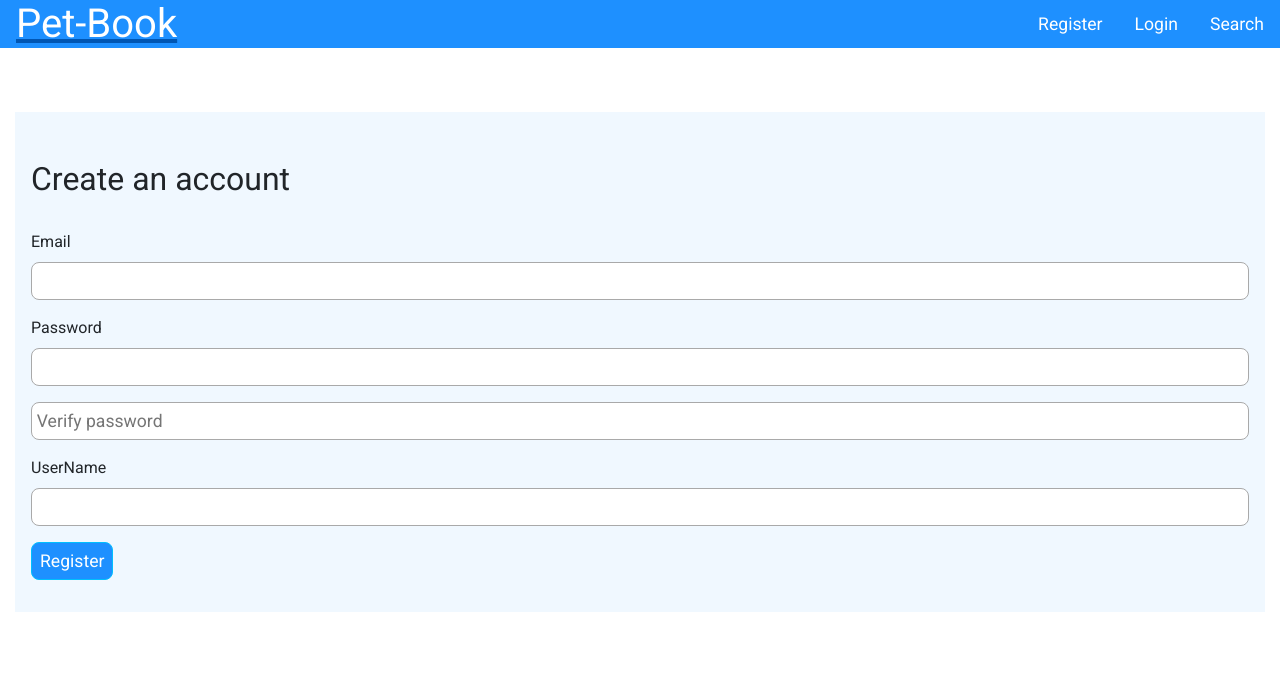
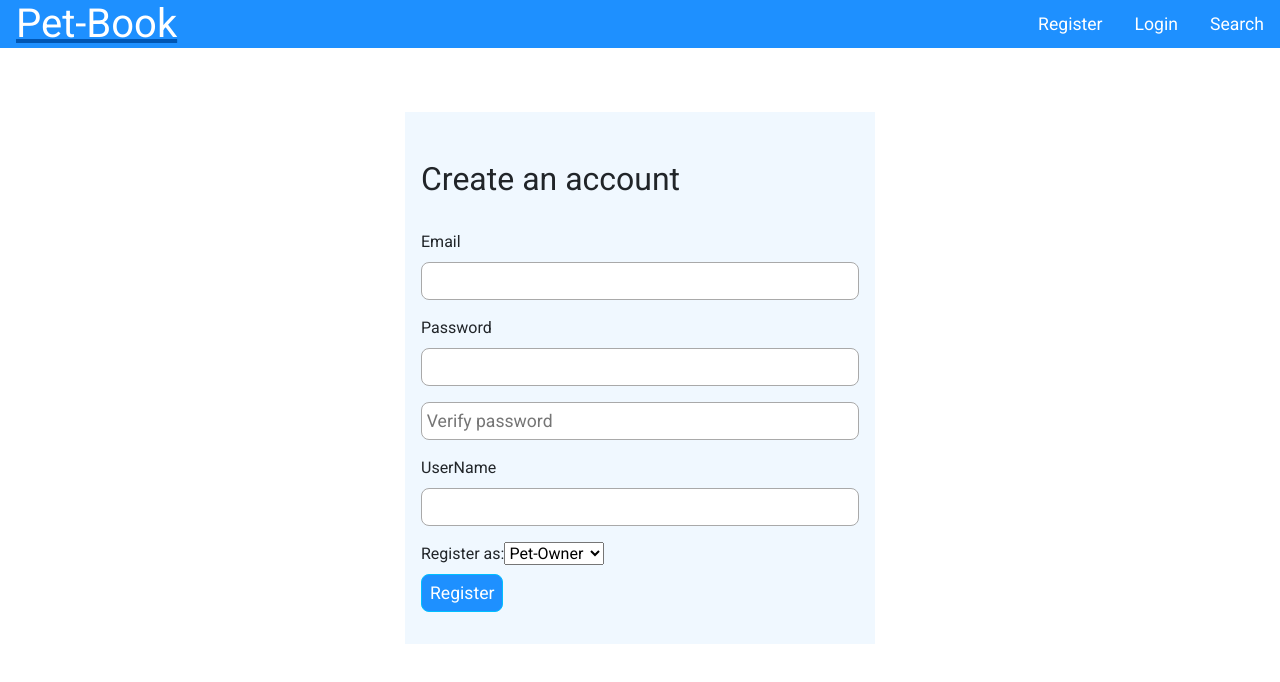
Before and after one commit to asharma984/Pet-Book-Front-End, a React (Create React App) app: page /register in a window 1280 px wide. Shown: the top 682 px of the page. Built offline with nearby package versions, Linux system fonts and the light colour scheme; no server answers.

Commit message:
added user type

```diff
--- a/src/components/HomeComponents/Application.js
+++ b/src/components/HomeComponents/Application.js
@@ -52,7 +52,7 @@ function Application(){
             <BrowserRouter>
                 <UserContext.Provider value={{userData,setUserData}}>
                 <Header/>
-                <div className="container-fluid">
+                <div className="container">
                 <Switch>
                     <Route exact path="/" component={Home} />
                     <Route exact path="/login" component={Login} />
--- a/src/components/auth/Register.js
+++ b/src/components/auth/Register.js
@@ -9,6 +9,7 @@ export default function Register(){
     const [password,setPassword]=useState();
     const [passwordCheck,setPasswordCheck]=useState();
     const [userName,setUserName]=useState();
+    const [userType,setUserType]=useState("pet-owner");
     const {setUserData} =useContext(UserContext);
     const history=useHistory();
     const [error,setError]=useState();
@@ -16,7 +17,7 @@ export default function Register(){
     const submit= async (e)=>{
         e.preventDefault();
         try {
-            const newUser = {email, password, passwordCheck, userName};
+            const newUser = {email, password, passwordCheck, userName,userType};
             await Axios.post("http://localhost:5000/users/register", newUser);
             const loginRes = await Axios.post(
                 "http://localhost:5000/users/login",
@@ -51,6 +52,14 @@ export default function Register(){
                 <label htmlFor="register-userName">UserName</label>
                 <input id="register-userName" type="text" onChange={(e)=>setUserName(e.target.value)}/>
 
+                <label>
+                    Register as:
+                    <select value={userType} onChange={(e)=>setUserType(e.target.value)}>
+                        <option value="pet-owner">Pet-Owner</option>
+                        <option value="pet-shelter">Pet-Shelter</option>
+                    </select>
+                </label>
+
                 <input type="submit" value="Register" />
 
             </form>
```
